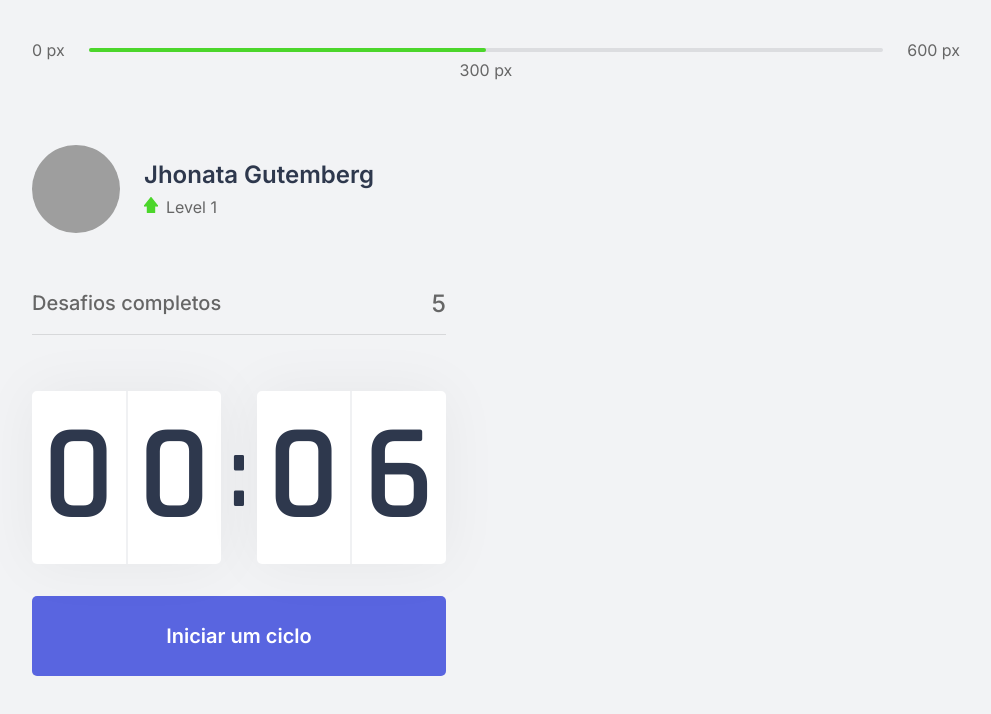
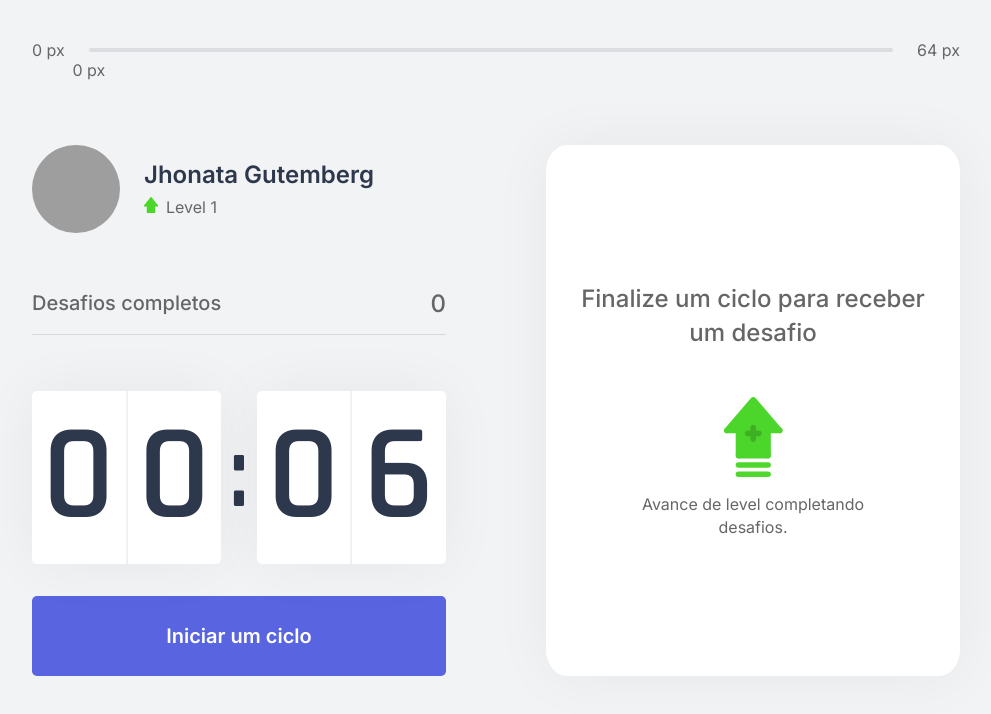
Before and after one commit to gutemberg-jhonata/moveit, a Next.js app: page / in a window 1280 px wide. Shown: the top 714 px of the page, without its empty margins (144-1135 px from the left). Built offline with nearby package versions, Linux system fonts and the light colour scheme; grey boxes are pictures that could not be loaded.

Commit message:
Create CompletedChallenges Context and Challengebox component

```diff
--- /dev/null
+++ b/challenges.json
@@ -0,0 +1,62 @@
+[
+    {
+      "type": "body",
+      "description": "Estique um de seus braços com a palma da mão virada para frente e puxe os dedos para cima por 10 segundos por mão.",
+      "amount": 80
+    },
+    {
+      "type": "body",
+      "description": "Estique seu braço contra o peito e puxe-o utilizando o outro braço por 10 segundos por braço.",
+      "amount": 60
+    },
+    {
+      "type": "body",
+      "description": "Puxe seu pescoço com a ajuda da mão para a direita e para a esquerda, permanecendo na posição por alguns segundos.",
+      "amount": 70
+    },
+    {
+      "type": "body",
+      "description": "Com as duas mãos na parte de trás da cabeça, leve-a para baixo, alongando a parte de trás da região.",
+      "amount": 60
+    },
+    {
+      "type": "body",
+      "description": "Cruze as pernas e desça com as mãos esticadas em direção ao chão. Repita o movimento com a outra perna na frente.",
+      "amount": 100
+    },
+    {
+      "type": "body",
+      "description": "Sentado, abra as pernas e tente encostar as palmas das mãos no chão, repita 3 vezes por 5 segundos.",
+      "amount": 80
+    },
+    {
+      "type": "body",
+      "description": "Puxe o joelho de encontro ao peito e segure, troque de perna após 10 segundos.",
+      "amount": 50
+    },
+    {
+      "type": "body",
+      "description": "Sentado, cruze uma perna e incline seu tronco à frente, troque de perna após 10 segundos.",
+      "amount": 80
+    },
+    {
+      "type": "eye",
+      "description": "Sentado, feche os olhos e cubra-os com as palmas da mão durante 2 minutos, depois abra normalmente.",
+      "amount": 90
+    },
+    {
+      "type": "eye",
+      "description": "Em algum ambiente aberto, olhe o mais longe que puder em quatro direções por 3s, mexa apenas os olhos. Repita 3 vezes.",
+      "amount": 140
+    },
+    {
+      "type": "eye",
+      "description": "Usando os polegares, massage a área abaixo das sobrancelhas em movimentos circulares por 15 segundos.",
+      "amount": 70
+    },
+    {
+      "type": "body",
+      "description": "Em pé, gire a cintura o máximo que puder para a esquerda, segure por cinco segundos. Repita para a direita.",
+      "amount": 90
+    }
+]
--- /dev/null
+++ b/src/components/ChallengeBox.tsx
@@ -0,0 +1,52 @@
+import { useContext, useEffect } from 'react';
+import { ChallengesContext } from '../contexts/ChallengeContexts';
+import styles from '../styles/components/ChallengeBox.module.css';
+
+export function ChallengeBox() {
+    const { activeChallenge, resetChallenge, completeChallenge } = useContext(ChallengesContext);
+
+    useEffect(() => {
+
+    }, []);
+
+    return (
+        <div className={styles.challengeBoxContainer}>
+            { activeChallenge ? (
+                <div className={styles.challengeActive}>
+                <header>Ganhe {activeChallenge.amount} xp</header>
+
+                <main>
+                    <img src={`icons/${activeChallenge.type}.svg`} />
+                    <strong>Novo desafio</strong>
+                    <p>{activeChallenge.description}</p>
+                </main>
+
+                <footer>
+                    <button
+                        type="button"
+                        className={styles.challengeFailedButton}
+                        onClick={resetChallenge}
+                    >
+                        Falhei
+                    </button>
+                    <button
+                        type="button"
+                        className={styles.challengeSucceededButton}
+                        onClick={completeChallenge}
+                    >
+                        Completei
+                        </button>
+                </footer>
+            </div>
+            ) : (
+                <div className={styles.challengeNotActive}>
+                    <strong>Finalize um ciclo para receber um desafio</strong>
+                    <p>
+                        <img src="icons/level-up.svg" alt="Level Up"/>
+                        Avance de level completando desafios.
+                    </p>
+                </div>
+            ) }
+        </div>
+    );
+}
--- a/src/components/CompletedChallenges.tsx
+++ b/src/components/CompletedChallenges.tsx
@@ -1,10 +1,14 @@
+import { useContext } from 'react';
+import { ChallengesContext } from '../contexts/ChallengeContexts';
 import styles from '../styles/components/CompletedChallenges.module.css';
 
 export function CompletedChallenges() {
+    const { challengesCompleted } = useContext(ChallengesContext);
+
     return (
         <div className={styles.completedChallengesContainer}>
             <span>Desafios completos</span>
-            <span>5</span>
+            <span>{challengesCompleted}</span>
         </div>
     );
 }
--- a/src/components/Countdown.tsx
+++ b/src/components/Countdown.tsx
@@ -1,9 +1,12 @@
-import { useState, useEffect } from 'react';
+import { useState, useEffect, useContext } from 'react';
+import { ChallengesContext } from '../contexts/ChallengeContexts';
 import styles from '../styles/components/Countdown.module.css';
 
 let countdownTimeout: NodeJS.Timeout;
 
 export function Countdown() {
+    const { startNewChallenge } = useContext(ChallengesContext);
+
     const startTime = 0.1 * 60;
 
     const [time, setTime] = useState(startTime);
@@ -33,7 +36,8 @@
             }, 1000);
         } else if (isActive && time === 0) {
             setHasFinished(true);
-            resetCountdown();
+            setIsActive(false);
+            startNewChallenge();
         }
     }, [isActive, time]);
 
--- a/src/components/ExperienceBar.tsx
+++ b/src/components/ExperienceBar.tsx
@@ -1,16 +1,25 @@
+import { useContext } from 'react';
+import { ChallengesContext } from '../contexts/ChallengeContexts';
 import styles from '../styles/components/ExperienceBar.module.css';
 
 export function ExperienceBar() {
+    const { currentExperience, experienceToNextLevel } = useContext(ChallengesContext);
+
+    const percentToNextLevel = Math.round((currentExperience * 100) / experienceToNextLevel);
+
     return (
         <header className={styles.experienceBar}>
             <span>0 px</span>
             <div>
-                <div style={{ width: '50%' }}/>
-                <span className={styles.currentExperience} style={{ left: '50%' }}>
-                    300 px
+                <div style={{ width: `${percentToNextLevel}%` }}/>
+                <span
+                    className={styles.currentExperience}
+                    style={{ left: `${percentToNextLevel}%` }}
+                >
+                    {currentExperience} px
                 </span>
             </div>
-            <span>600 px</span>
+            <span>{experienceToNextLevel} px</span>
         </header>
     );
 }
--- a/src/components/Profile.tsx
+++ b/src/components/Profile.tsx
@@ -1,6 +1,10 @@
+import { useContext } from 'react';
+import { ChallengesContext } from '../contexts/ChallengeContexts';
 import styles from '../styles/components/Profile.module.css';
 
 export function Profile() {
+    const { level } = useContext(ChallengesContext);
+
     return (
         <div className={styles.profileContainer}>
             <img src="https://github.com/gutemberg-jhonata.png" alt="Jhonata Gutemberg" />
@@ -8,7 +12,7 @@
                 <strong>Jhonata Gutemberg</strong>
                 <p>
                     <img src="icons/level.svg" alt="Level" />
-                    Level 1
+                    Level {level}
                 </p>
             </div>
         </div>
--- /dev/null
+++ b/src/contexts/ChallengeContexts.tsx
@@ -0,0 +1,74 @@
+import { createContext, ReactNode, useState } from 'react';
+import challenges from '../../challenges.json';
+
+interface Challenge {
+    type: 'body' | 'eye',
+    description: string,
+    amount: number,
+}
+
+interface ChallengesContextData {
+    level: number,
+    currentExperience: number,
+    challengesCompleted: number,
+    activeChallenge: Challenge,
+    experienceToNextLevel: number,
+    levelUp: () => void,
+    startNewChallenge: () => void,
+    resetChallenge: () => void,
+    completeChallenge: () => void,
+}
+
+interface ChallengesProviderProps {
+    children: ReactNode;
+}
+
+export const ChallengesContext = createContext({} as ChallengesContextData);
+
+export function ChallengesProvider({ children }: ChallengesProviderProps) {
+    const [level, setLevel] = useState(1);
+    const [currentExperience, setCurrentExperience] = useState(0);
+    const [challengesCompleted, setChallengesCompleted] = useState(0);
+
+    const [activeChallenge, setActiveChallenge] = useState(null);
+
+    const experienceToNextLevel = Math.pow((level + 1) * 4, 2);
+
+    function levelUp() {
+      setLevel(level + 1);
+    }
+
+    function startNewChallenge() {
+        const randomChallengeIndex = Math.floor(Math.random() * challenges.length);
+        const challenge = challenges[randomChallengeIndex];
+
+        setActiveChallenge(challenge);
+    }
+
+    function resetChallenge() {
+        setActiveChallenge(null);
+    }
+
+    function completeChallenge() {
+        setChallengesCompleted(challengesCompleted + 1);
+        //setCurrentExperience(currentExperience + activeChallenge.amount);
+        setActiveChallenge(null);
+    }
+
+    return (
+        <ChallengesContext.Provider
+            value={{
+                level,
+                currentExperience,
+                challengesCompleted,
+                activeChallenge,
+                experienceToNextLevel,
+                levelUp,
+                startNewChallenge,
+                resetChallenge,
+                completeChallenge
+            }}>
+            { children }
+        </ChallengesContext.Provider>
+    );
+}
--- a/src/pages/_app.tsx
+++ b/src/pages/_app.tsx
@@ -1,7 +1,13 @@
 import '../styles/global.css';
 
+import { ChallengesProvider } from '../contexts/ChallengeContexts';
+
 function MyApp({ Component, pageProps }) {
-  return <Component {...pageProps} />
+  return (
+    <ChallengesProvider>
+      <Component {...pageProps} />
+    </ChallengesProvider>
+  );
 }
 
 export default MyApp
--- a/src/pages/index.tsx
+++ b/src/pages/index.tsx
@@ -5,6 +5,7 @@
 
 import Head from 'next/head';
 import styles from '../styles/pages/Home.module.css';
+import { ChallengeBox } from '../components/ChallengeBox';
 
 export default function Home() {
   return (
@@ -21,7 +22,9 @@
           <CompletedChallenges />
           <Countdown />
         </div>
-        <div></div>
+        <div>
+          <ChallengeBox />
+        </div>
       </section>
 
     </div>
--- /dev/null
+++ b/src/styles/components/ChallengeBox.module.css
@@ -0,0 +1,109 @@
+.challengeBoxContainer {
+    height: 100%;
+
+    background: var(--white);
+    border-radius: 5%;
+    box-shadow: 0 0 60px rgba(0, 0, 0, 0.05);
+    padding: 1.5rem 2rem;
+
+    display: flex;
+    flex-direction: column;
+    align-items: center;
+    justify-content: center;
+
+    text-align: center;
+}
+
+.challengeNotActive {
+    display: flex;
+    flex-direction: column;
+    align-items: center;
+}
+
+.challengeNotActive strong {
+    font-size: 1.5rem;
+    font-weight: 500;
+    line-height: 1.4;
+}
+
+.challengeNotActive p {
+    display: flex;
+    flex-direction: column;
+    align-items: center;
+    line-height: 1.4;
+    max-width: 70%;
+    margin-top: 3rem;
+}
+
+.challengeNotActive p img {
+    margin-bottom: 1rem;
+}
+
+.challengeActive {
+    height: 100%;
+
+    display: flex;
+    flex-direction: column;
+}
+
+.challengeActive header {
+    color: var(--blue);
+    font-weight: 600;
+    font-size: 1.25rem;
+    padding: 0 2rem 1.5rem;
+    border-bottom: 1px solid var(--gray-line);
+}
+
+.challengeActive main {
+    flex: 1;
+    display: flex;
+    flex-direction: column;
+    align-items: center;
+    justify-content: center;
+}
+
+.challengeActive main strong {
+    font-size: 2rem;
+    font-weight: 600;
+    color: var(--title);
+    margin: 1.5rem 0 1rem;
+}
+
+.challengeActive main p {
+    line-height: 1.5;
+}
+
+.challengeActive footer {
+    display: grid;
+    grid-template-columns: 1fr 1fr;
+    gap: 1rem;
+}
+
+.challengeActive footer button {
+    height: 3rem;
+
+    display: flex;
+    align-items: center;
+    justify-content: center;
+    border: 0;
+    border-radius: 5px;
+
+    color: var(--white);
+
+    font-size: 1rem;
+    font-weight: 600;
+
+    transition: filter 0.2s;
+}
+
+.challengeActive footer button.challengeFailedButton {
+    background: var(--red);
+}
+
+.challengeActive footer button.challengeSucceededButton {
+    background: var(--green);
+}
+
+.challengeActive footer button:hover {
+    filter: brightness(0.9);
+}
```
